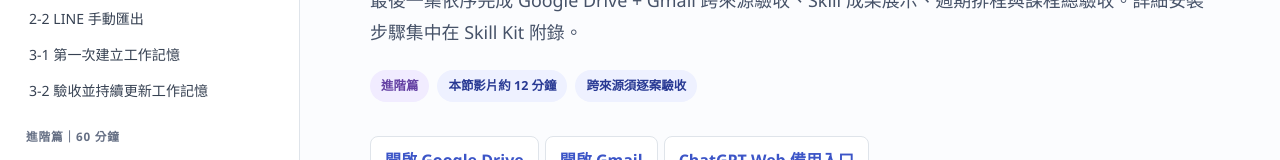
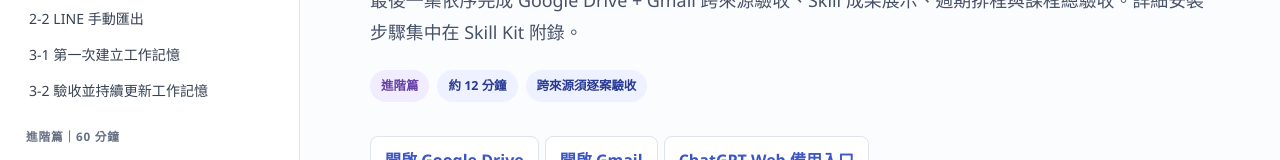
Before and after one commit to williamlee0630/chatgpt-project-memory-handbook, a plain HTML site: page chapters/06-02.html in a window 1280 px wide. Shown: the part 312-472 px from the top of the page. Drawn offline with Linux system fonts and the light colour scheme.

Commit message:
docs: match lesson 6-2 duration badge

```diff
--- a/chapters/06-02.html
+++ b/chapters/06-02.html
@@ -1,5 +1,5 @@
 <!doctype html><html lang="zh-Hant"><head><meta charset="utf-8"><meta name="viewport" content="width=device-width,initial-scale=1"><title>6-2 Skill 實作、一鍵安裝與最終成果驗收</title><link rel="stylesheet" href="../assets/styles.css"></head><body data-root="../" data-page="06-02"><header class="topbar"><button id="menu-toggle" class="menu-button" aria-label="開啟課程目錄">☰</button><a class="brand" href="../index.html">專案工作記憶助理<small>Windows 實作電子講義</small></a><div class="top-progress"><div class="top-progress-row"><span>學習進度</span><span data-progress-text></span></div><div class="progress-track"><i data-progress-bar></i></div></div></header><aside class="sidebar"><input id="course-search" class="sidebar-search" type="search" placeholder="搜尋課程"><nav id="desktop-nav"></nav></aside><div id="mobile-nav" class="mobile-drawer" aria-hidden="true"><div class="mobile-panel"><button class="drawer-close" data-close-menu>關閉</button><nav id="mobile-nav-links"></nav></div></div>
-<main id="main" class="content"><article class="content-inner"><p class="eyebrow">第 6 章｜多聊天室分流與完整測試</p><h1>6-2 Skill 實作、一鍵安裝與最終成果驗收</h1><p class="lede">最後一集依序完成 Google Drive + Gmail 跨來源驗收、Skill 成果展示、週期排程與課程總驗收。詳細安裝步驟集中在 Skill Kit 附錄。</p><div class="meta-row"><span class="badge advanced">進階篇</span><span class="badge">本節影片約 12 分鐘</span><span class="badge">跨來源須逐案驗收</span></div><p><a class="button-link secondary" target="_blank" rel="noopener" href="https://drive.google.com/drive/my-drive">開啟 Google Drive</a><a class="button-link secondary" target="_blank" rel="noopener" href="https://mail.google.com/">開啟 Gmail</a><a class="button-link secondary" target="_blank" rel="noopener" href="https://chatgpt.com/">ChatGPT Web 備用入口</a></p>
+<main id="main" class="content"><article class="content-inner"><p class="eyebrow">第 6 章｜多聊天室分流與完整測試</p><h1>6-2 Skill 實作、一鍵安裝與最終成果驗收</h1><p class="lede">最後一集依序完成 Google Drive + Gmail 跨來源驗收、Skill 成果展示、週期排程與課程總驗收。詳細安裝步驟集中在 Skill Kit 附錄。</p><div class="meta-row"><span class="badge advanced">進階篇</span><span class="badge">約 12 分鐘</span><span class="badge">跨來源須逐案驗收</span></div><p><a class="button-link secondary" target="_blank" rel="noopener" href="https://drive.google.com/drive/my-drive">開啟 Google Drive</a><a class="button-link secondary" target="_blank" rel="noopener" href="https://mail.google.com/">開啟 Gmail</a><a class="button-link secondary" target="_blank" rel="noopener" href="https://chatgpt.com/">ChatGPT Web 備用入口</a></p>
 <div class="callout warning"><span class="callout-title">先手動驗證成功，再自動化</span>只看到 Connected、Deployment Ready 或郵件主旨都不夠。你要先在專案主對話證明 ChatGPT 能實際讀取 Drive 完整逐字稿與 Gmail 正文，並正確判斷版本變更，才進入本頁最後的 Scheduled Task。</div>
 <div class="callout"><span class="callout-title">本節使用兩組匿名化錄影案例</span>主要示範分別取自 2026-10-06「活動籌備專案」與 2026-10-17「研討會討論專案」的 LINE Bot Gmail 郵件；下載檔依實際課程測試紀錄改寫。兩封郵件都不是 Drive 會議逐字稿，兩個專案也必須分開整理。</div>
 <h2>第一階段：Google Drive + Gmail 跨來源完整驗收</h2>
```
